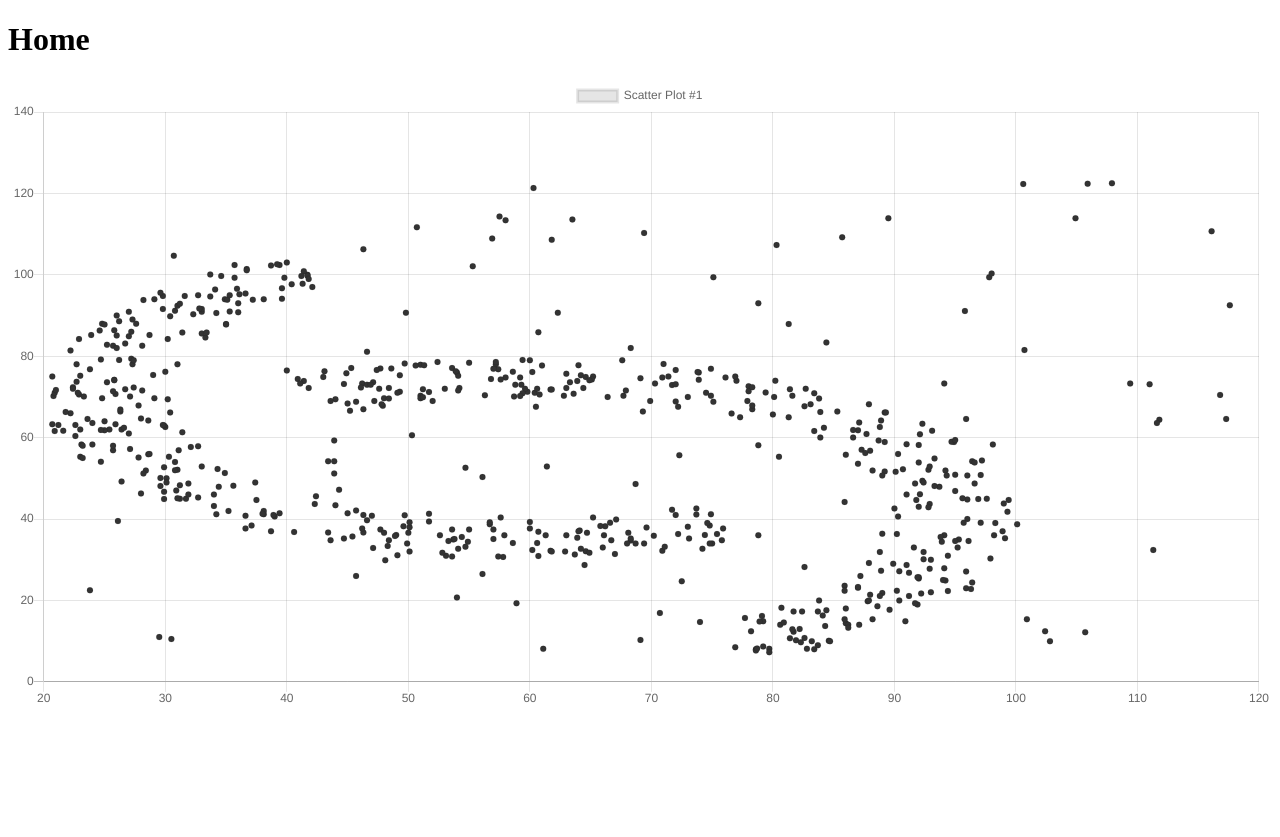
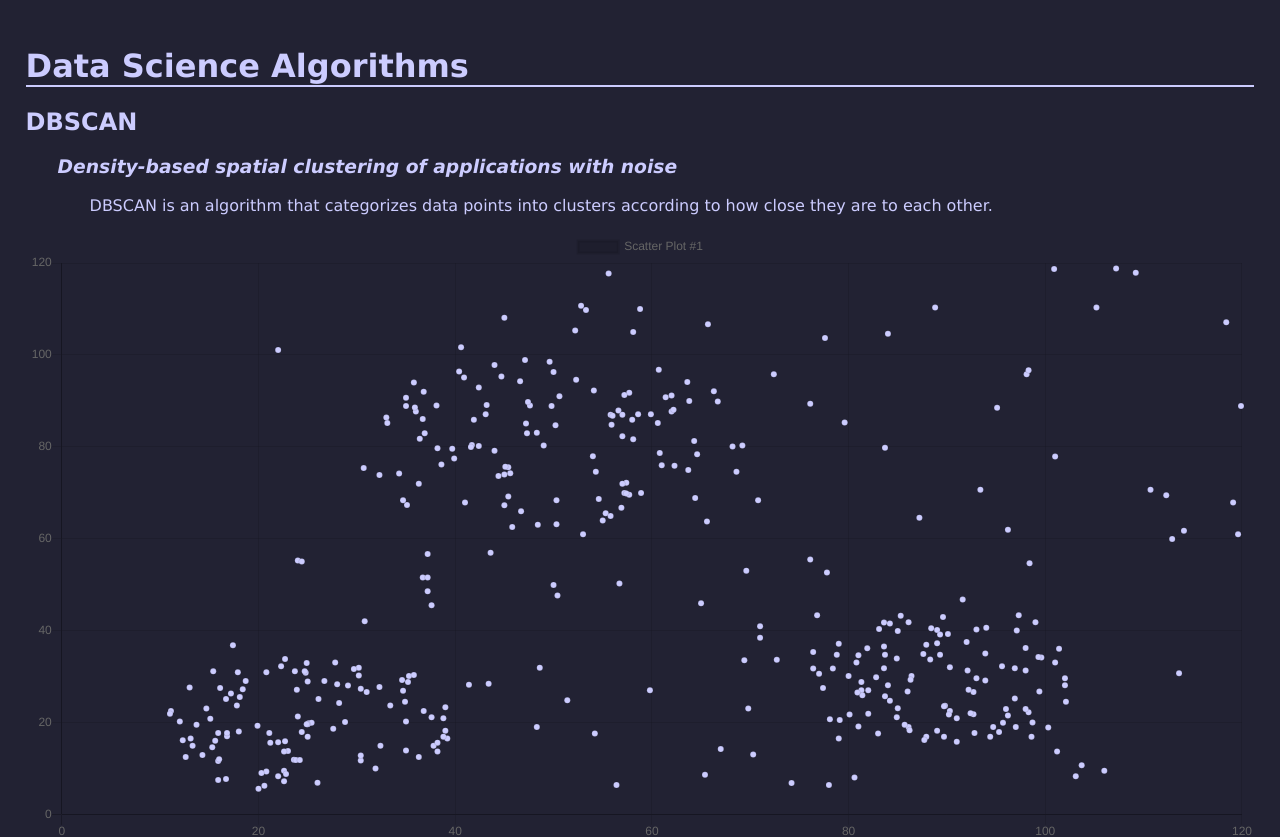
Before and after one commit to aalvinlin/DS-algorithms, a React (Vite) app: page / in a window 1280 px wide. Shown: the top 837 px of the page. Before the commit the page ends 800 px from the top, so only its background shows below. Built offline with nearby package versions, Linux system fonts and the light colour scheme.

Commit message:
begin writing intro text

```diff
--- /dev/null
+++ b/src/App.css
@@ -0,0 +1,31 @@
+* {
+    font-family: Ariral, Verdana, sans-serif;
+}
+
+body {
+    margin: 0;
+    padding: 2vw;
+
+    background-color: #222233;
+
+    color: #CCCCFF;
+}
+
+h1 {
+    border-bottom: 2px solid;
+}
+
+h3 {
+    font-style: oblique;
+    margin-left: 2rem;
+}
+
+.home p {
+    margin-left: 2rem;
+    text-indent: 2rem;
+}
+
+.home em {
+    font-style: oblique;
+    font-weight: bold;
+}
--- a/src/App.js
+++ b/src/App.js
@@ -3,6 +3,8 @@ import { Switch, Route } from "react-router-dom";
 
 import Home from "./components/Home";
 import Dbscan from "./components/Dbscan";
+
+import "./App.css";
 
 const App = () =>
 {
--- a/src/components/Home.js
+++ b/src/components/Home.js
@@ -1,36 +1,62 @@
 import React from "react";
 import { Scatter } from "react-chartjs-2";
 
-import { set1, set2, set3 } from "../data/data";
+import { set1, set2, set3, simpleScatterPlot } from "../data/data";
 import { createClusters } from "../utils/generateClusters";
 
 const Home = () => {
 
-    let scatterPlot1 = createClusters(set3);
-    // let scatterPlot2 = createClusters(set2);
-
-    let chartJSData = {
+    let scatterPlot1 = {
         datasets: [
             {
                 label: "Scatter Plot #1",
-                pointBackgroundColor: "#333333",
-                data: scatterPlot1
+                pointBackgroundColor: "#CCCCFF",
+                data: createClusters(set2)
 
-            },
-            // {
-            //     label: "Scatter Plot #1",
-            //     pointBackgroundColor: "#339933",
-            //     data: scatterPlot2
+            }
+        ]
+    };
 
-            // },
+    let scatterPlot2 = {
+        datasets: [
+            {
+                label: "Scatter Plot #2",
+                pointBackgroundColor: "#CCCCFF",
+                data: createClusters(set3)
+
+            }
         ]
     };
 
     return (
-        <>
-            <h1>Home</h1>
-            <Scatter data={chartJSData} />
-        </>
+        <div className="home">
+            <h1>Data Science Algorithms</h1>
+
+            <h2>DBSCAN</h2>
+            <h3>Density-based spatial clustering of applications with noise</h3>
+
+
+            <div className="home-intro">
+
+                <p>
+                    DBSCAN is an algorithm that categorizes data points into clusters according to how close they are to each other.
+                </p>
+
+                <div className="example1">
+                    <Scatter data={scatterPlot1} />
+                    <Scatter data={scatterPlot2} />
+                </div>
+
+                <p>
+                    DBSCAN requires two parameters to specify the density of clusters:
+                    <ol>
+                        <li>the distance from each point (epsilon, <em>&epsilon;</em>) where additional points should be found</li>
+                        <li>the number of points (<em>k</em>) that should be in the circle with radius <em>&epsilon;</em></li>
+                    </ol>
+                </p>
+
+            </div>
+        </div>
     )
 }
 
```
